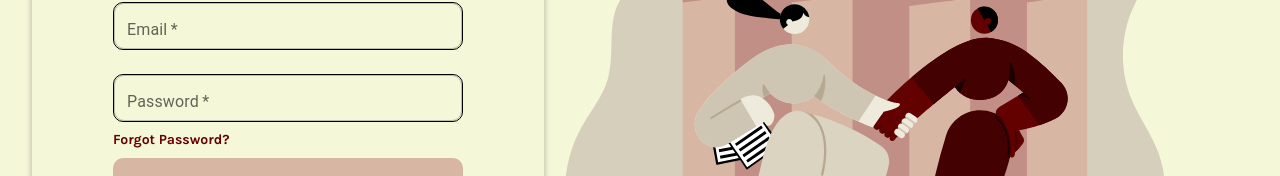
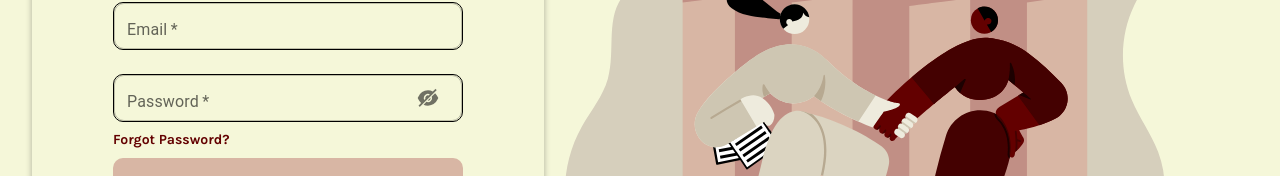
Before and after one commit to Jo1cindi/ppra-imprest-system, a React (Create React App) app: page /Login in a window 1280 px wide. Shown: the part 298-474 px from the top of the page. Built offline with nearby package versions, Linux system fonts and the light colour scheme.

Commit message:
password regex test

```diff
--- a/src/Onboarding/Login.js
+++ b/src/Onboarding/Login.js
@@ -1,7 +1,8 @@
 import React, { useState } from "react";
 import Logo from "../Components/Logo";
+import { AiFillEyeInvisible, AiFillEye } from "react-icons/ai";
 import { FaUserTie } from "react-icons/fa";
-import { TextField } from "@mui/material";
+import { TextField, InputAdornment, IconButton } from "@mui/material";
 import { Link, useNavigate } from "react-router-dom";
 import LoginIllustration from "../Images/login.svg";
 import axios from "axios";
@@ -77,28 +78,46 @@ const Login = () => {
     emailError = "";
   }
 
+  //Password regex test
+  const [showPassword, setShowPassword] = useState(false);
+  const handleClickShowPassword = () => setShowPassword(!showPassword);
+  const handleMouseDownPassword = () => setShowPassword(!showPassword);
+  const passwordRegex = /^(?=.*\d)(?=.*[a-z])(?=.*[A-Z])(?=.*[!@#$%^&*()_+])[0-9a-zA-Z!@#$%^&*()_+]{8,}$/;
+  let passwordError = "";
+  if (
+    passwordRegex.test(employee.password) === false ||
+    passwordRegex.test(accountant.password) === false ||
+    passwordRegex.test(financeManager.password) === false
+  ) {
+    passwordError = "weak password";
+  } else {
+    passwordError = "strong password";
+  }
+  if (!employee.password || !accountant.password || !financeManager.password) {
+    passwordError = "";
+  }
+
   //Navigation
-  const navigate = useNavigate()
+  const navigate = useNavigate();
 
   //login error
-  const [loginError, setLoginError] = useState("")
+  const [loginError, setLoginError] = useState("");
 
   //Set user
-  let user  = "";
-  if(activeAvatar === avatarArray[0].id){
-    user = "employee"
-    localStorage.setItem('user', user)
-  }else if(activeAvatar === avatarArray[1].id){
-    user = "accountant"
-    localStorage.setItem('user', user)
-  }else{
-    user = "finance manager"
-    localStorage.setItem('user', user)
+  let user = "";
+  if (activeAvatar === avatarArray[0].id) {
+    user = "employee";
+    localStorage.setItem("user", user);
+  } else if (activeAvatar === avatarArray[1].id) {
+    user = "accountant";
+    localStorage.setItem("user", user);
+  } else {
+    user = "finance manager";
+    localStorage.setItem("user", user);
   }
 
-
   //Login Function
-  const login = (e) =>{
+  const login = (e) => {
     e.preventDefault();
     //employee
     if (activeAvatar === avatarArray[0].id) {
@@ -106,26 +125,26 @@ const Login = () => {
         method: "post",
         url: "https://ppra-api.herokuapp.com/api/employee-login",
         data: employee,
-        headers: {"Content-Type": "application/json"}
-      }).then((response)=>{
-        navigate("/EmployeeDashboard")
-        console.log(response)
-        localStorage.setItem('firstName', response.data.firstName)
-        localStorage.setItem('lastName', response.data.lastName)
-        localStorage.setItem('email', response.data.email)
-        console.log(response.data.email)
-        console.log(response.data.lastName)
-      }).catch((error)=>{
-        if(error.response.status === 401){
-          setLoginError("Incorrect email or password")
-        }
-         console.log(error)
+        headers: { "Content-Type": "application/json" },
       })
+        .then((response) => {
+          navigate("/EmployeeDashboard");
+          console.log(response);
+          localStorage.setItem("firstName", response.data.firstName);
+          localStorage.setItem("lastName", response.data.lastName);
+          localStorage.setItem("email", response.data.email);
+          console.log(response.data.email);
+          console.log(response.data.lastName);
+        })
+        .catch((error) => {
+          if (error.response.status === 401) {
+            setLoginError("Incorrect email or password");
+          }
+          console.log(error);
+        });
       console.log("Employee");
-
     } else if (activeAvatar === avatarArray[1].id) {
       console.log("Accountant");
-
 
       //Post request
       //Accountant
@@ -133,20 +152,22 @@ const Login = () => {
         method: "post",
         url: "https://ppra-api.herokuapp.com/api/accountant-login",
         data: accountant,
-        headers: {"Content-Type": "application/json"}
-      }).then((response)=>{
-        navigate("/AccountantDashboard")
-        console.log(response)
-        localStorage.setItem('firstName', response.data.firstName)
-        localStorage.setItem('lastName', response.data.lastName)
-        localStorage.setItem('email', response.data.email)
-        localStorage.setItem('accountantId', response.data.accountantId)
-      }).catch((error)=>{
-        if(error.response.status === 401){
-          setLoginError("Incorrect email or password")
-        }
-         console.log(error)
+        headers: { "Content-Type": "application/json" },
       })
+        .then((response) => {
+          navigate("/AccountantDashboard");
+          console.log(response);
+          localStorage.setItem("firstName", response.data.firstName);
+          localStorage.setItem("lastName", response.data.lastName);
+          localStorage.setItem("email", response.data.email);
+          localStorage.setItem("accountantId", response.data.accountantId);
+        })
+        .catch((error) => {
+          if (error.response.status === 401) {
+            setLoginError("Incorrect email or password");
+          }
+          console.log(error);
+        });
     } else if (activeAvatar === avatarArray[2].id) {
       console.log("Finance Manager");
       //Post request
@@ -155,22 +176,24 @@ const Login = () => {
         method: "post",
         url: "https://ppra-api.herokuapp.com/api/financemanager-login",
         data: financeManager,
-        headers: {"Content-Type": "application/json"}
-      }).then((response)=>{
-        navigate("/FinanceManagerDashboard")
-        localStorage.setItem('firstName', response.data.firstName)
-        localStorage.setItem('lastName', response.data.lastName)
-        localStorage.setItem('email', response.data.email)
-        console.log(response)
-      }).catch((error)=>{
-        if(error.response.status === 401){
-          setLoginError("Incorrect email or password")
-        }
-         console.log(error)
+        headers: { "Content-Type": "application/json" },
       })
+        .then((response) => {
+          navigate("/FinanceManagerDashboard");
+          localStorage.setItem("firstName", response.data.firstName);
+          localStorage.setItem("lastName", response.data.lastName);
+          localStorage.setItem("email", response.data.email);
+          console.log(response);
+        })
+        .catch((error) => {
+          if (error.response.status === 401) {
+            setLoginError("Incorrect email or password");
+          }
+          console.log(error);
+        });
     }
-    localStorage.setItem('user', JSON.stringify(user))
-  }
+    localStorage.setItem("user", JSON.stringify(user));
+  };
   return (
     <>
       <Logo />
@@ -247,13 +270,36 @@ const Login = () => {
                   ? accountant.password
                   : financeManager.password
               }
+              InputProps={{
+                endAdornment: (
+                  <InputAdornment position="end">
+                    <IconButton
+                      aria-label="toggle password visibility"
+                      onClick={handleClickShowPassword}
+                      onMouseDown={handleMouseDownPassword}
+                    >
+                      {showPassword ? <AiFillEye /> : <AiFillEyeInvisible />}
+                    </IconButton>
+                  </InputAdornment>
+                ),
+              }}
               onChange={handleChange}
+              FormHelperTextProps={
+                passwordRegex.test(employee.password) === false ||
+                passwordRegex.test(accountant.password) === false ||
+                passwordRegex.test(financeManager.password) === false
+                  ? { style: { color: "red" } }
+                  : { style: { color: "green" } }
+              }
+              helperText={passwordError}
               margin="normal"
               variant="outlined"
-              type= "password"
+              type={showPassword ? "text" : "password"}
               required
             />
-            <Link path to="/ResetPin" className="forgotPassword">Forgot Password?</Link>
+            <Link path to="/ResetPin" className="forgotPassword">
+              Forgot Password?
+            </Link>
             <input
               type="submit"
               value="Login"
@@ -264,19 +310,27 @@ const Login = () => {
                 !financeManager.email ||
                 !employee.password ||
                 !accountant.password ||
-                !financeManager.password
+                !financeManager.password ||
+                passwordRegex.test(employee.password) === false ||
+                passwordRegex.test(accountant.password) === false ||
+                passwordRegex.test(financeManager.password) === false ||
+                regex.test(employee.email) === false ||
+                regex.test(accountant.email) === false ||
+                regex.test(financeManager.email) === false
               }
               onClick={login}
             />
             <label className="loginError">{loginError}</label>
             <div className="registerHere">
               <p>Not Registered Yet?</p>
-              <Link path to = "/Register" className="regLink">Register Here</Link>
+              <Link path to="/Register" className="regLink">
+                Register Here
+              </Link>
             </div>
           </form>
         </div>
         <div className="loginIllustration">
-          <img src={LoginIllustration} alt="loginIllustration"/>
+          <img src={LoginIllustration} alt="loginIllustration" />
         </div>
       </div>
     </>
```
